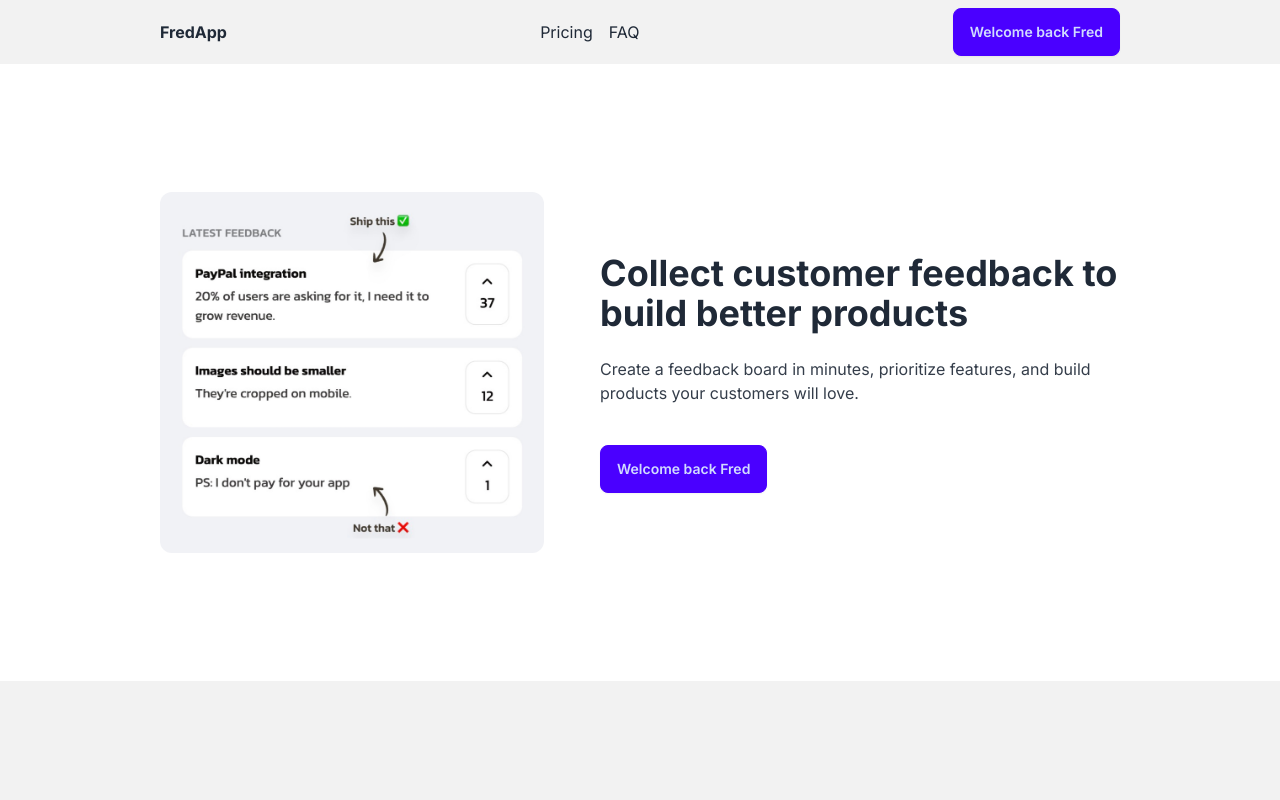
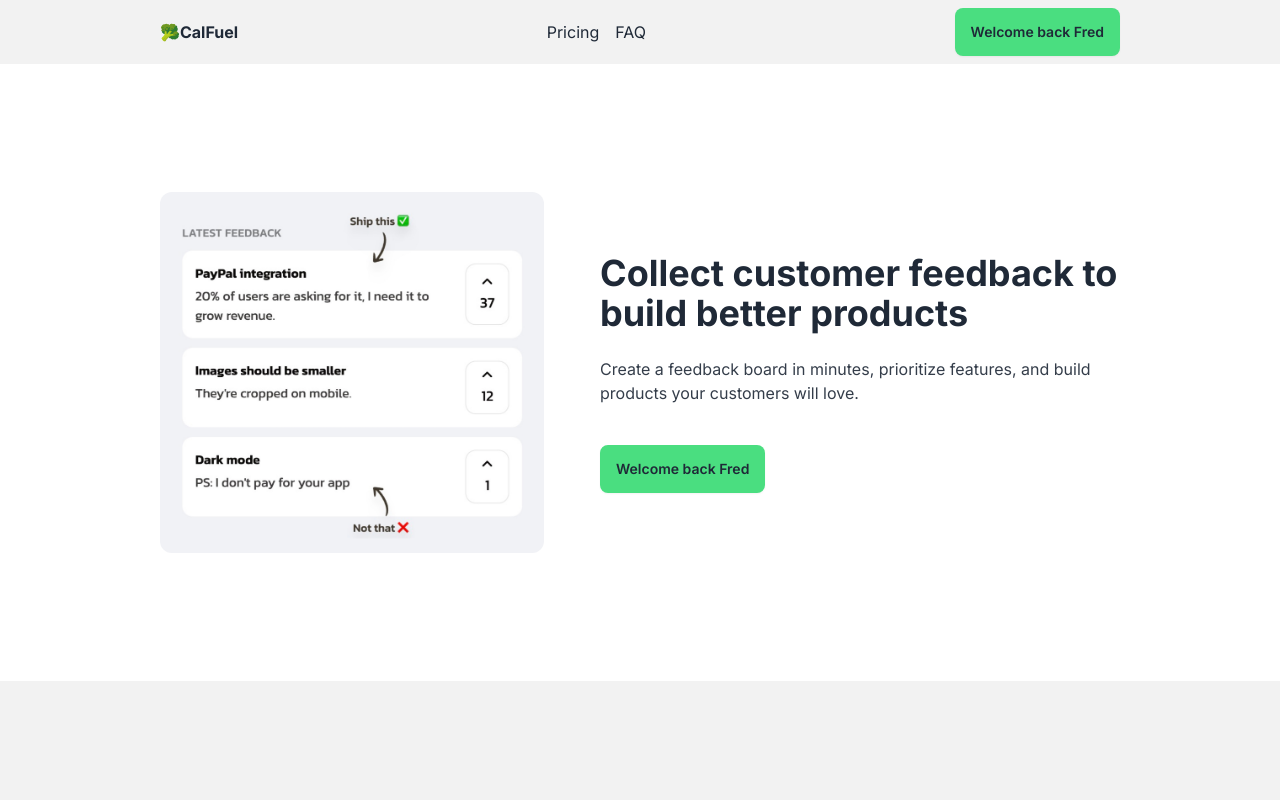
Before and after one commit to codenkill/fredfirstapplication, a Next.js app: page / in a window 1280 px wide. Shown: the top 800 px of the page. Built offline with nearby package versions, Linux system fonts and the light colour scheme; no server answers.

Commit message:
Google Login and New Color

```diff
--- a/app/page.js
+++ b/app/page.js
@@ -23,7 +23,7 @@ export default function Home() {
     {/* HEADER */}
     <section className="bg-base-200">
       <div className="max-w-5xl mx-auto flex justify-between items-center px-8 py-2">
-        <div className="font-bold">FredApp</div>
+        <div className="font-bold">🥦CalFuel</div>
         <div className="space-x-4 max-md:hidden">
           <a className="link link-hover" href="#pricing">Pricing</a>
           <a className="link link-hover" href="#faq">FAQ</a>
--- a/components/ButtonLogin.js
+++ b/components/ButtonLogin.js
@@ -6,11 +6,22 @@ const ButtonLogin = ({ isLoggedIn, name, extraStyle }) => {
     console.log(extraStyle);
 
     if (isLoggedIn) {
-    return <Link href="/dashboard" className={`btn btn-primary  ${extraStyle ? extraStyle : ""}`}>
-        Welcome back {name}
-        </Link>;
+        return (
+            <Link
+                href="/dashboard"
+                className={`btn bg-[#4ade80] border-0 hover:bg-[#38d56d] ${extraStyle ? extraStyle : ""}`}
+            >
+                Welcome back {name}
+            </Link>
+        );
     } else {
-        return <button>Login</button>
+        return (
+            <button
+                className="btn bg-[#4ade80] border-0 hover:bg-[#38d56d]"
+            >
+                Login
+            </button>
+        );
     }
 };
 
```
